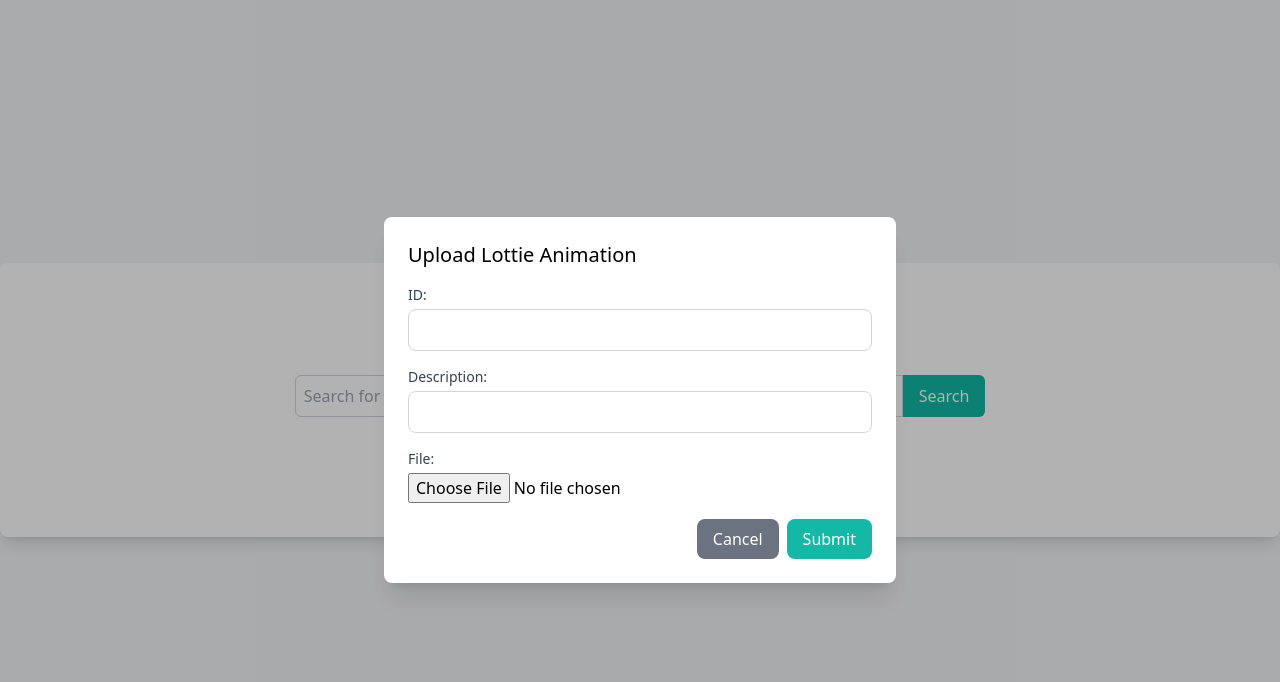
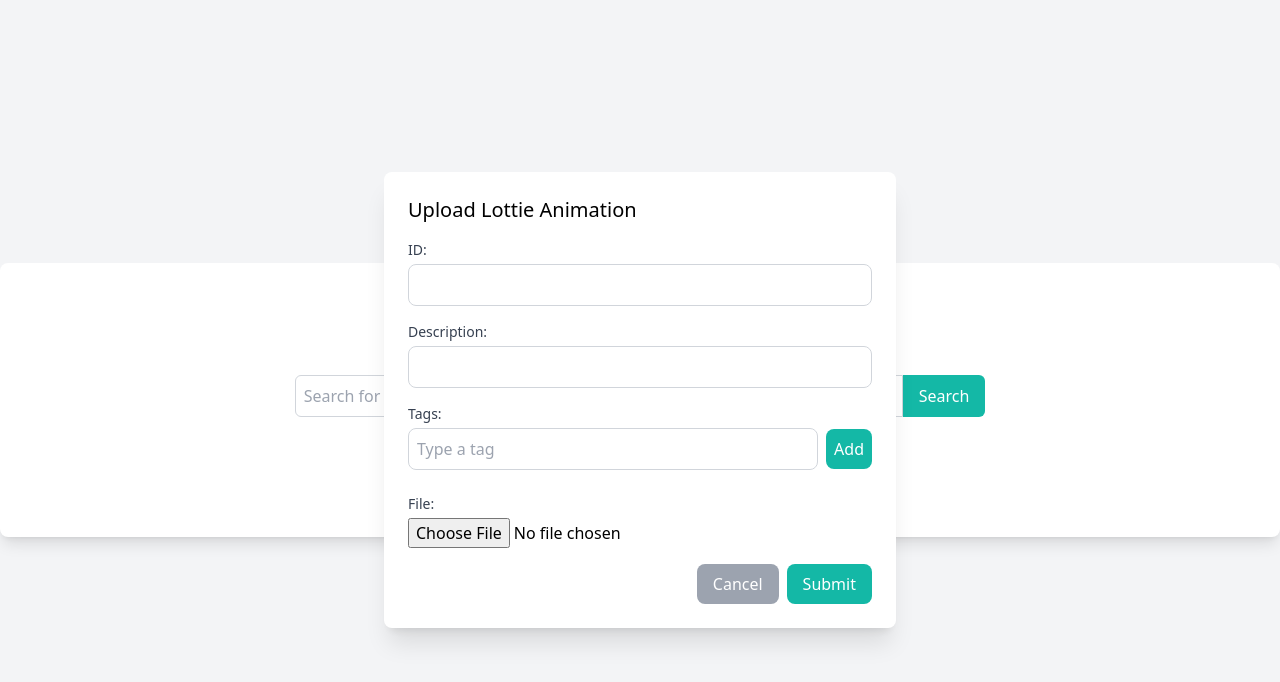
Before and after one commit to chrisdoctor/lottie-ms, a React app: page / in a window 1280 px wide. Both pictures are taken after a click on the button "Upload Animation". Shown: the top 682 px of the page. Built offline with nearby package versions, Linux system fonts and the light colour scheme.

Commit message:
Create tags component; integrate tags in upload

```diff
--- a/src/components/LottieUpload.tsx
+++ b/src/components/LottieUpload.tsx
@@ -4,6 +4,7 @@ import { useDispatch, useSelector } from "react-redux";
 import { addItem } from "../store/lottieSlice";
 import { AppDispatch, RootState } from "../store";
 import LottiePreview from "./LottiePreview";
+import LottieUploadTags from "./LottieUploadTags";
 
 interface FileDialogProps {
   isOpen: boolean;
@@ -25,6 +26,7 @@ const LottieUpload: React.FC<FileDialogProps> = ({ isOpen, onClose }) => {
   const [isValidFile, setIsValidFile] = useState<boolean | null>(null);
   const [id, setId] = useState("");
   const [description, setDescription] = useState("");
+  const [tags, setTags] = useState<string[]>([]);
 
   const itemStatus = useSelector((state: RootState) => state.item.status);
   const error = useSelector((state: RootState) => state.item.error);
@@ -78,16 +80,6 @@ const LottieUpload: React.FC<FileDialogProps> = ({ isOpen, onClose }) => {
         onClose={onClose}
       >
         <div className="flex items-center justify-center min-h-screen px-4 text-center">
-          <div
-            className="fixed inset-0 bg-black bg-opacity-30 transition-opacity"
-            aria-hidden="true"
-          />
-          <span
-            className="inline-block align-middle h-screen"
-            aria-hidden="true"
-          >
-            &#8203;
-          </span>
           <div className="inline-block align-middle bg-white rounded-lg px-4 pt-5 pb-4 text-left overflow-hidden shadow-xl transform transition-all w-11/12 sm:w-1/2 sm:max-w-lg sm:p-6">
             <h2 className="text-xl">Upload Lottie Animation</h2>
             <form onSubmit={handleSubmit} className="mt-4 space-y-4">
@@ -113,6 +105,8 @@ const LottieUpload: React.FC<FileDialogProps> = ({ isOpen, onClose }) => {
                   className="w-full mt-1 p-2 border border-gray-300 rounded-lg"
                 />
               </div>
+              <LottieUploadTags tags={tags} setTags={setTags} />
+
               <div>
                 <label className="block text-sm font-medium text-gray-700">
                   File:
@@ -159,13 +153,13 @@ const LottieUpload: React.FC<FileDialogProps> = ({ isOpen, onClose }) => {
                 <button
                   type="button"
                   onClick={onClose}
-                  className="bg-gray-500 text-white px-4 py-2 rounded-lg hover:bg-gray-600 relative z-11"
+                  className="bg-gray-400 text-white px-4 py-2 rounded-lg relative z-11"
                 >
                   Cancel
                 </button>
                 <button
                   type="submit"
-                  className="bg-teal-500 text-white px-4 py-2 rounded-lg hover:bg-teal-600 relative z-11"
+                  className="bg-teal-500 text-white px-4 py-2 rounded-lg relative z-11"
                 >
                   Submit
                 </button>
--- /dev/null
+++ b/src/components/LottieUploadTags.tsx
@@ -0,0 +1,62 @@
+import React, { useState } from "react";
+
+interface TagsInputProps {
+  tags: string[];
+  setTags: (tags: string[]) => void;
+}
+
+const LottieUploadTags: React.FC<TagsInputProps> = ({ tags, setTags }) => {
+  const [tag, setTag] = useState("");
+
+  const addTag = () => {
+    if (tag.trim()) {
+      setTags([...tags, tag.trim()]);
+      setTag("");
+    }
+  };
+
+  const removeTag = (index: number) => {
+    const newTags = [...tags];
+    newTags.splice(index, 1);
+    setTags(newTags);
+  };
+
+  return (
+    <div>
+      <label className="block text-sm font-medium text-gray-700">Tags:</label>
+      <div className="flex items-center">
+        <input
+          type="text"
+          value={tag}
+          onChange={(e) => setTag(e.target.value)}
+          className="flex-1 mt-1 p-2 border border-gray-300 rounded-lg"
+          placeholder="Type a tag"
+        />
+        <button
+          onClick={addTag}
+          className="ml-2 mt-1 p-2 bg-teal-500 text-white rounded-lg"
+        >
+          Add
+        </button>
+      </div>
+      <div className="mt-2 flex flex-wrap">
+        {tags.map((tag, index) => (
+          <div
+            key={index}
+            className="flex items-center bg-gray-200 text-gray-700 px-2 py-1 rounded-full mr-2 mt-2"
+          >
+            {tag}
+            <button
+              onClick={() => removeTag(index)}
+              className="ml-2 text-teal-500"
+            >
+              &times;
+            </button>
+          </div>
+        ))}
+      </div>
+    </div>
+  );
+};
+
+export default LottieUploadTags;
```
